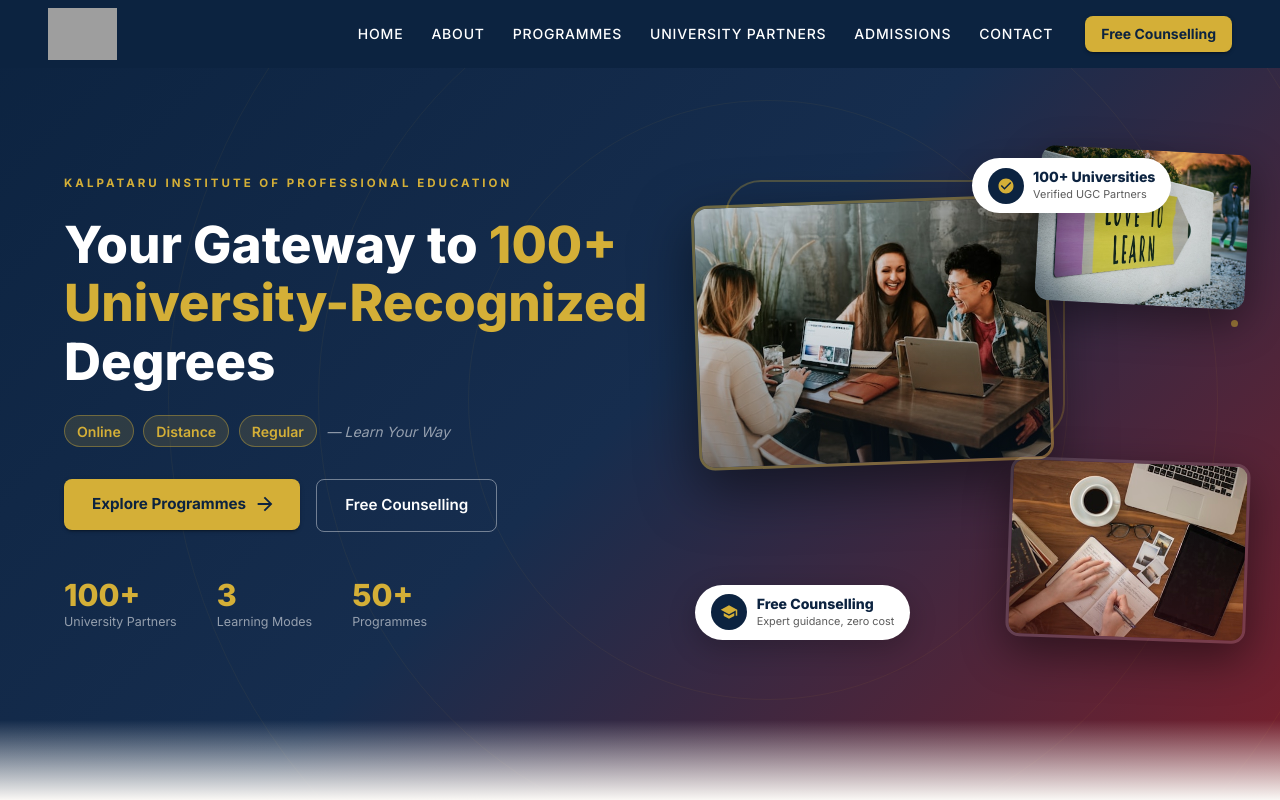
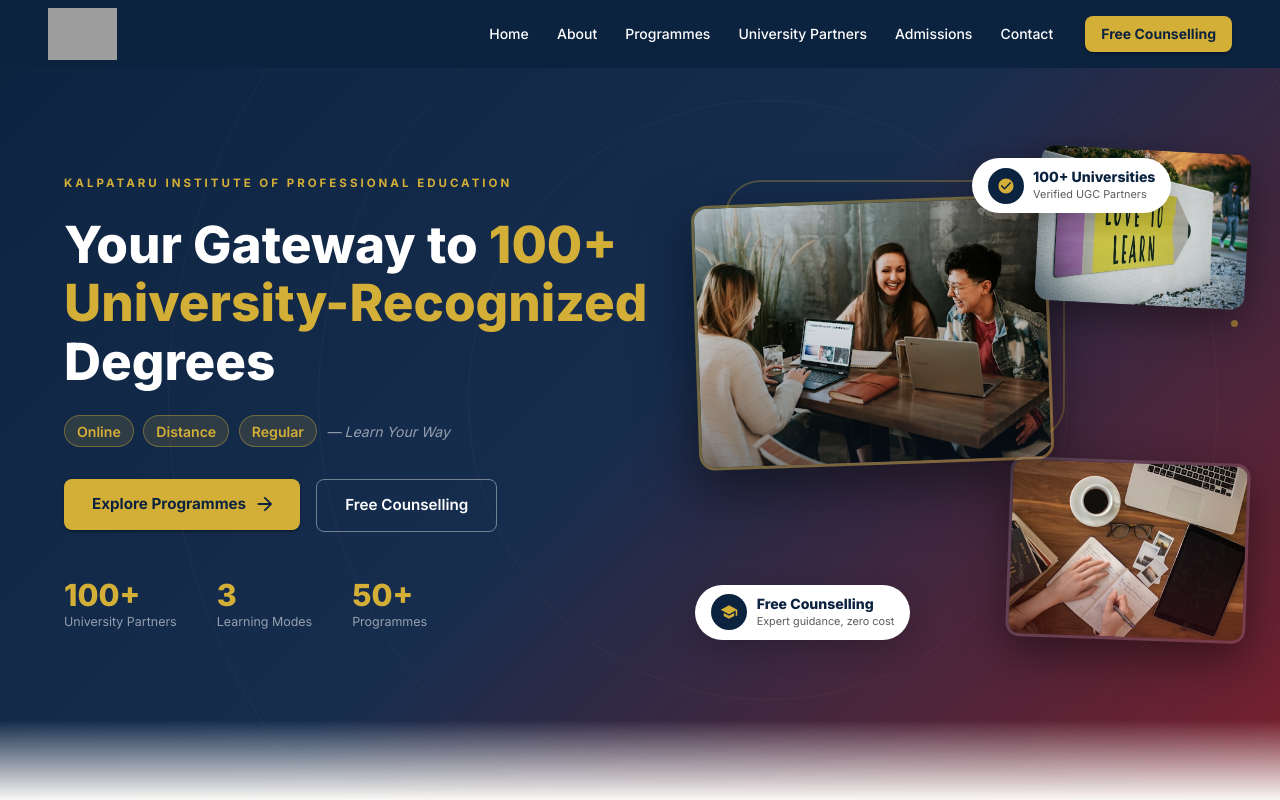
Before and after one commit to sriarpit/KIPE, a React (Vite) app: page / in a window 1280 px wide. Shown: the top 800 px of the page. Built offline with nearby package versions, Linux system fonts and the light colour scheme; grey boxes are pictures that could not be loaded.

Commit message:
Revert: remove uppercase from nav items in Navbar and Footer

```diff
--- a/src/components/Footer.jsx
+++ b/src/components/Footer.jsx
@@ -138,8 +138,6 @@
                     sx={{
                       color: 'rgba(255,255,255,0.65)',
                       fontSize: '0.88rem',
-                      textTransform: 'uppercase',
-                      letterSpacing: 0.6,
                       cursor: 'pointer',
                       transition: 'color 0.2s',
                       '&:hover': { color: '#D4AF37' },
--- a/src/components/Navbar.jsx
+++ b/src/components/Navbar.jsx
@@ -60,8 +60,6 @@
                     color: '#FFFFFF',
                     fontWeight: 500,
                     fontSize: '0.875rem',
-                    textTransform: 'uppercase',
-                    letterSpacing: 0.8,
                     px: 1.5,
                     position: 'relative',
                     '&::after': {
@@ -140,8 +138,6 @@
                         color: '#FFFFFF',
                         fontWeight: 500,
                         fontSize: '1rem',
-                        textTransform: 'uppercase',
-                        letterSpacing: 0.8,
                         cursor: 'pointer',
                         '&:hover': { color: '#D4AF37' },
                       },
```
